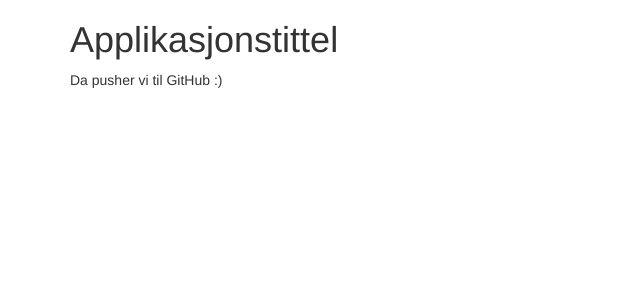
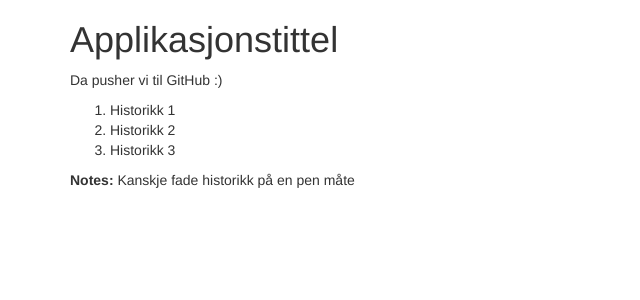
Before and after one commit to evenh/mmi-oblig3, a PHP site: page / in a window 1280 px wide. Shown: the top 300 px of the page, without its empty margins (0-640 px from the left). Run offline with PHP 8.4, Linux system fonts and the light colour scheme.

Commit message:
Skrudd av caching

```diff
--- a/index.php
+++ b/index.php
@@ -14,6 +14,12 @@
 	<div class="container">
 	<h1>Applikasjonstittel</h1>
 	<p id="message">Laster inn applikasjonen...</p>
+	<ol>
+		<li>Historikk 1</li>
+		<li>Historikk 2</li>
+		<li>Historikk 3</li>
+	</ol>
+	<p><strong>Notes:</strong> Kanskje fade historikk på en pen måte</p>
 </div>
 </body>
 </html>
--- a/js/app.js
+++ b/js/app.js
@@ -5,6 +5,8 @@
 
 $(document).ready(function(){
 	var messageHolder = $("#message");
+	// Skru av caching
+	$.ajaxSetup({ cache: false });
 
 	// Sjekk etter nye meldinger hvert halve sekund
 	window.setInterval(function(){
```
